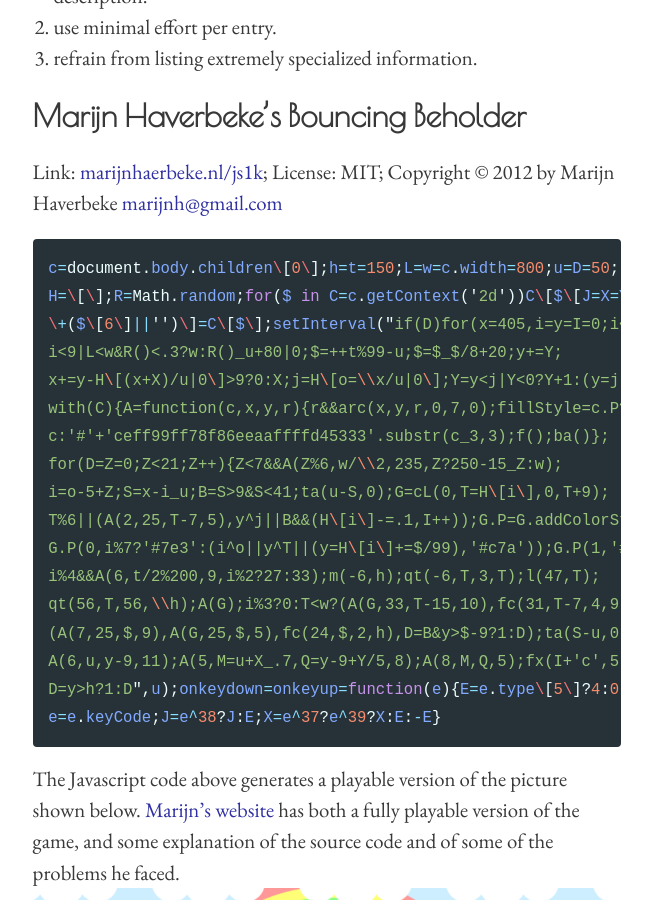
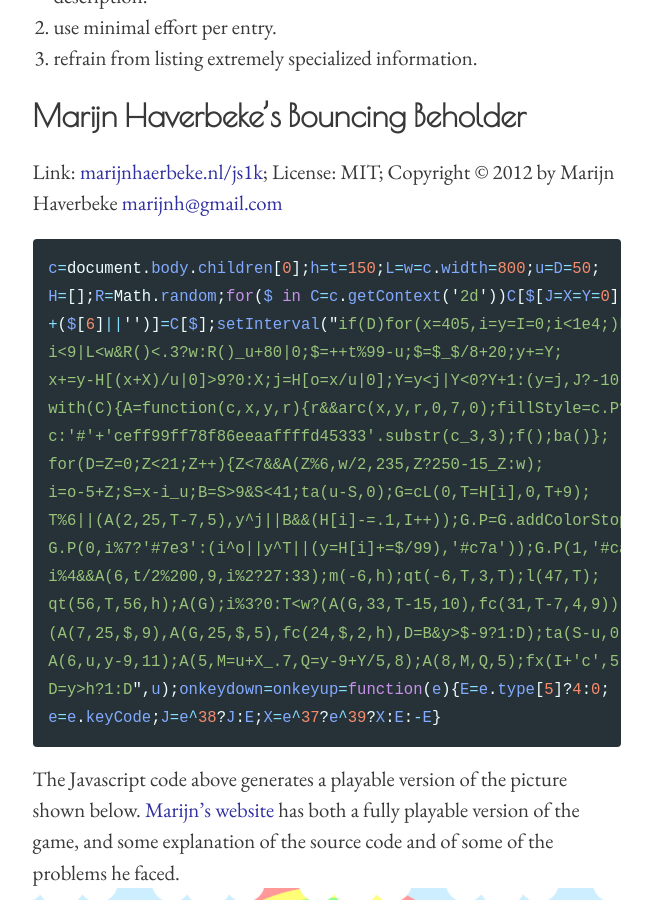
Before and after one commit to niravcodes/niravcodes.github.io, a Jekyll site: the page built from _posts/2019-10-24-some-cool-things-on-the-internet-part-one.md, in a window 1280 px wide and 900 px high, scrolled down 1026 px. Shown: the whole window, without its empty margins (313-965 px from the left). Built offline with Jekyll 4.4.1, drawn with Linux system fonts in a browser that asks for light colours; comment, search, counter and statistics services are not loaded.

Commit message:
Update from Forestry.io nirav Nikhil updated _posts/2019-10-24-some-cool-things-on-the-internet-part-one.md

```diff
--- a/_posts/2019-10-24-some-cool-things-on-the-internet-part-one.md
+++ b/_posts/2019-10-24-some-cool-things-on-the-internet-part-one.md
@@ -25,22 +25,22 @@ I need to set a few ground rules so as not to go overboard with this. It is impo
 Link: [marijnhaerbeke.nl/js1k](https://marijnhaverbeke.nl/js1k/); License: MIT; Copyright © 2012 by Marijn Haverbeke [marijnh@gmail.com](mailto:marijnh@gmail.com)
 
 {% highlight js %}
-c=document.body.children\[0\];h=t=150;L=w=c.width=800;u=D=50;
-H=\[\];R=Math.random;for($ in C=c.getContext('2d'))C\[$\[J=X=Y=0\]
-\+($\[6\]||'')\]=C\[$\];setInterval("if(D)for(x=405,i=y=I=0;i<1e4;)L=\\H\[i++\]=
+c=document.body.children[0];h=t=150;L=w=c.width=800;u=D=50;
+H=[];R=Math.random;for($ in C=c.getContext('2d'))C[$[J=X=Y=0]
++($[6]||'')]=C[$];setInterval("if(D)for(x=405,i=y=I=0;i<1e4;)L=H[i++]=
 i<9|L<w&R()<.3?w:R()_u+80|0;$=++t%99-u;$=$_$/8+20;y+=Y;
-x+=y-H\[(x+X)/u|0\]>9?0:X;j=H\[o=\\x/u|0\];Y=y<j|Y<0?Y+1:(y=j,J?-10:0);
+x+=y-H[(x+X)/u|0]>9?0:X;j=H[o=x/u|0];Y=y<j|Y<0?Y+1:(y=j,J?-10:0);
 with(C){A=function(c,x,y,r){r&&arc(x,y,r,0,7,0);fillStyle=c.P?
 c:'#'+'ceff99ff78f86eeaaffffd45333'.substr(c_3,3);f();ba()};
-for(D=Z=0;Z<21;Z++){Z<7&&A(Z%6,w/\\2,235,Z?250-15_Z:w);
-i=o-5+Z;S=x-i_u;B=S>9&S<41;ta(u-S,0);G=cL(0,T=H\[i\],0,T+9);
-T%6||(A(2,25,T-7,5),y^j||B&&(H\[i\]-=.1,I++));G.P=G.addColorStop;
-G.P(0,i%7?'#7e3':(i^o||y^T||(y=H\[i\]+=$/99),'#c7a'));G.P(1,'#ca6');
+for(D=Z=0;Z<21;Z++){Z<7&&A(Z%6,w/2,235,Z?250-15_Z:w);
+i=o-5+Z;S=x-i_u;B=S>9&S<41;ta(u-S,0);G=cL(0,T=H[i],0,T+9);
+T%6||(A(2,25,T-7,5),y^j||B&&(H[i]-=.1,I++));G.P=G.addColorStop;
+G.P(0,i%7?'#7e3':(i^o||y^T||(y=H[i]+=$/99),'#c7a'));G.P(1,'#ca6');
 i%4&&A(6,t/2%200,9,i%2?27:33);m(-6,h);qt(-6,T,3,T);l(47,T);
-qt(56,T,56,\\h);A(G);i%3?0:T<w?(A(G,33,T-15,10),fc(31,T-7,4,9)):
+qt(56,T,56,h);A(G);i%3?0:T<w?(A(G,33,T-15,10),fc(31,T-7,4,9)):
 (A(7,25,$,9),A(G,25,$,5),fc(24,$,2,h),D=B&y>$-9?1:D);ta(S-u,0)}
 A(6,u,y-9,11);A(5,M=u+X_.7,Q=y-9+Y/5,8);A(8,M,Q,5);fx(I+'c',5,15)}
-D=y>h?1:D",u);onkeydown=onkeyup=function(e){E=e.type\[5\]?4:0;
+D=y>h?1:D",u);onkeydown=onkeyup=function(e){E=e.type[5]?4:0;
 e=e.keyCode;J=e^38?J:E;X=e^37?e^39?X:E:-E}
 {% endhighlight %}
 
```
